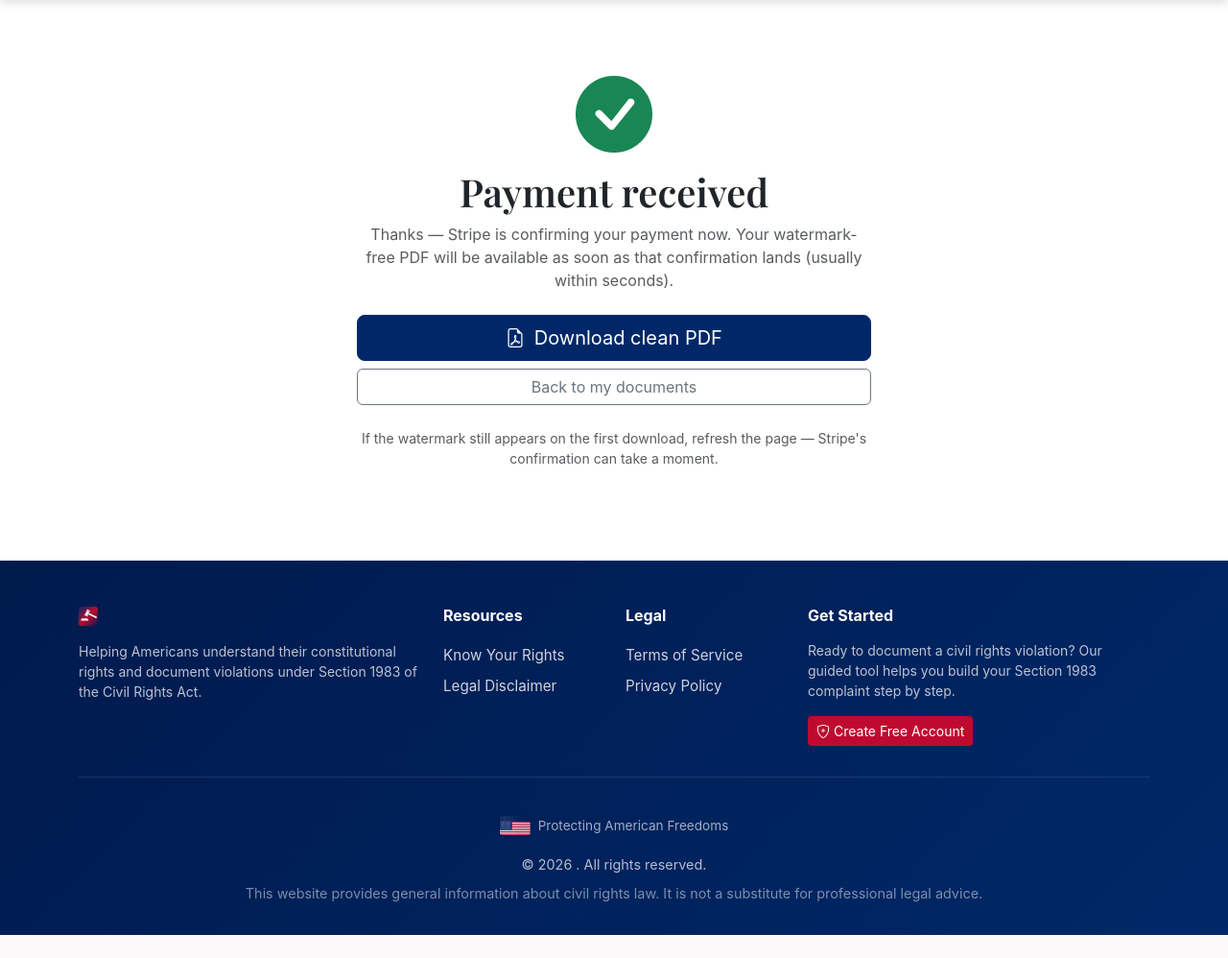
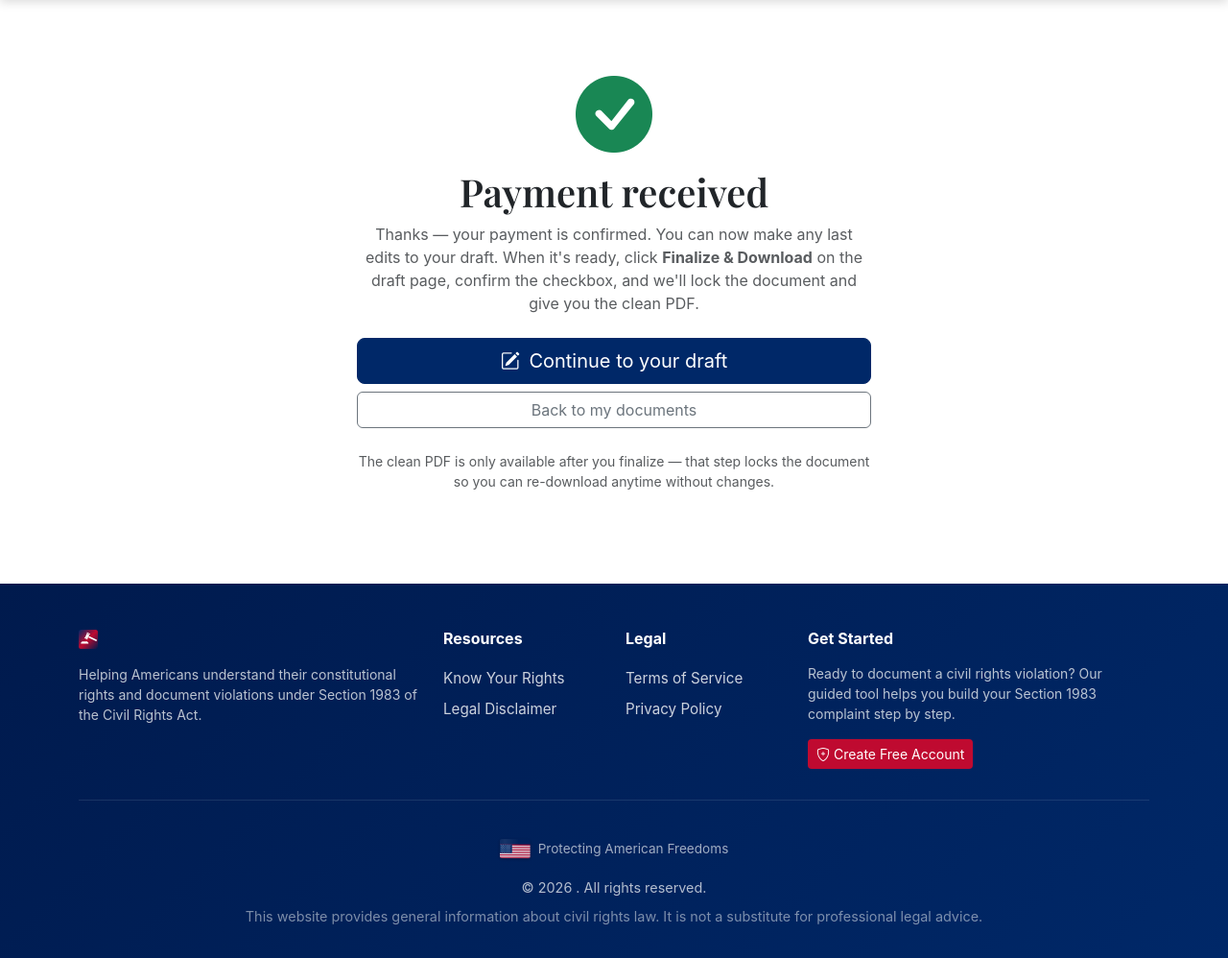
Before and after one commit to LaylaAddi/file-1983, a Django app: template templates/documents/payment_success.html in a window 1280 px wide. Shown: the part 70-1068 px from the top of the page at 96% size. Before the commit the page ends 1044 px from the top, so only its background shows below. Run offline with Django 4.2, Linux system fonts and the light colour scheme; the template is opened without the code that fills it, so the values that code supplies are empty.

Commit message:
Route payment success through draft → finalize, not direct PDF download
The success page had a 'Download clean PDF' button linking straight to
wizard_generate?download=1, which bypassed the finalize agreement step
entirely. After the lock-gated watermark commit (85f6d0e) that URL now
serves a watermarked PDF for paid+unlocked docs, but the button and
copy still implied users would get a clean file directly.

Replaced the button with 'Continue to your draft' linking to the draft
page, where Finalize & Download lives. Copy updated to set the right
expectation: clean PDF only after explicit finalize.

```diff
--- a/templates/documents/payment_success.html
+++ b/templates/documents/payment_success.html
@@ -7,13 +7,14 @@
   <div class="display-1 text-success mb-2"><i class="bi bi-check-circle-fill"></i></div>
   <h1 class="mb-2" style="font-family:'Playfair Display',serif;">Payment received</h1>
   <p class="text-muted mb-4">
-    Thanks — Stripe is confirming your payment now. Your watermark-free PDF will be available
-    as soon as that confirmation lands (usually within seconds).
+    Thanks — your payment is confirmed. You can now make any last edits to your draft.
+    When it's ready, click <strong>Finalize &amp; Download</strong> on the draft page,
+    confirm the checkbox, and we'll lock the document and give you the clean PDF.
   </p>
 
   <div class="d-grid gap-2">
-    <a href="{% url 'documents:wizard_generate' document.slug %}?download=1" class="btn btn-primary btn-lg">
-      <i class="bi bi-file-earmark-pdf me-1"></i> Download clean PDF
+    <a href="{% url 'documents:wizard_draft' document.slug %}" class="btn btn-primary btn-lg">
+      <i class="bi bi-pencil-square me-1"></i> Continue to your draft
     </a>
     <a href="{% url 'documents:list' %}" class="btn btn-outline-secondary">
       Back to my documents
@@ -21,8 +22,8 @@
   </div>
 
   <p class="small text-muted mt-4 mb-0">
-    If the watermark still appears on the first download, refresh the page —
-    Stripe's confirmation can take a moment.
+    The clean PDF is only available after you finalize — that step locks the document
+    so you can re-download anytime without changes.
   </p>
 </div>
 {% endblock %}
```
